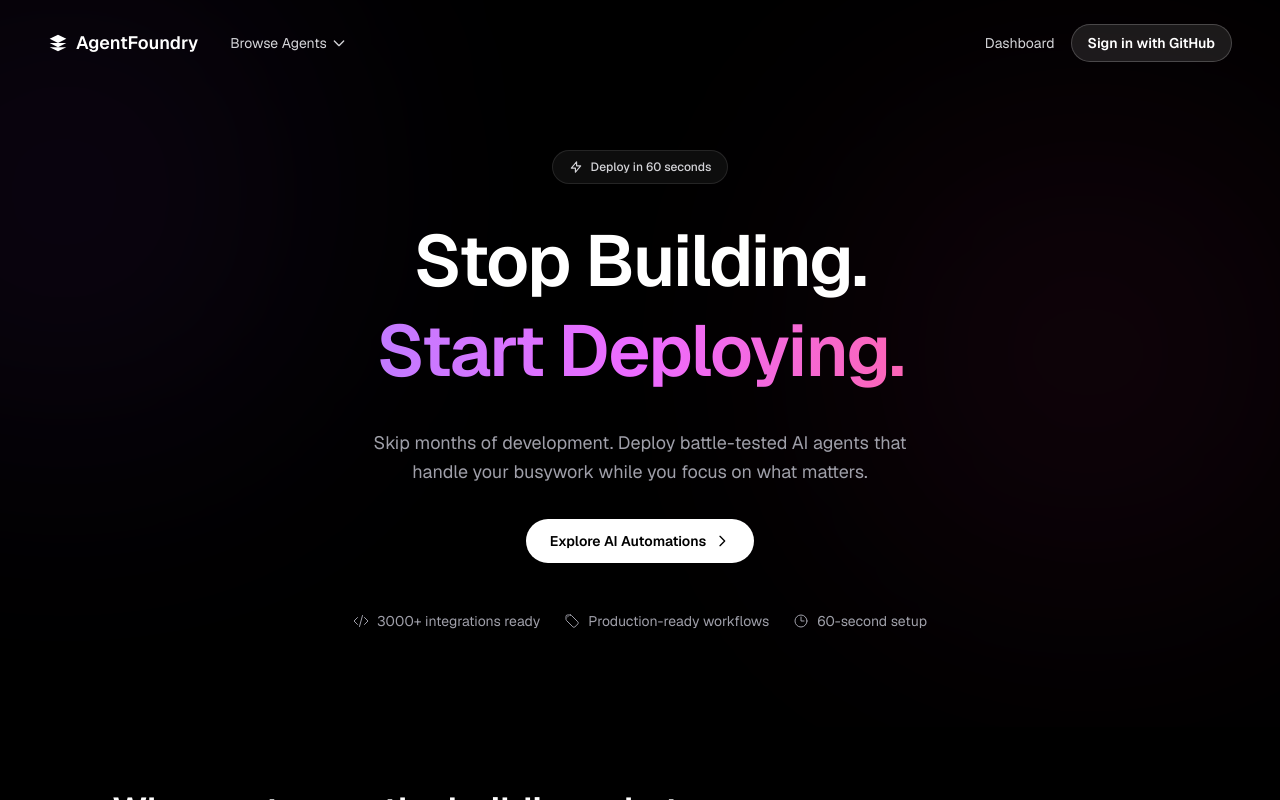
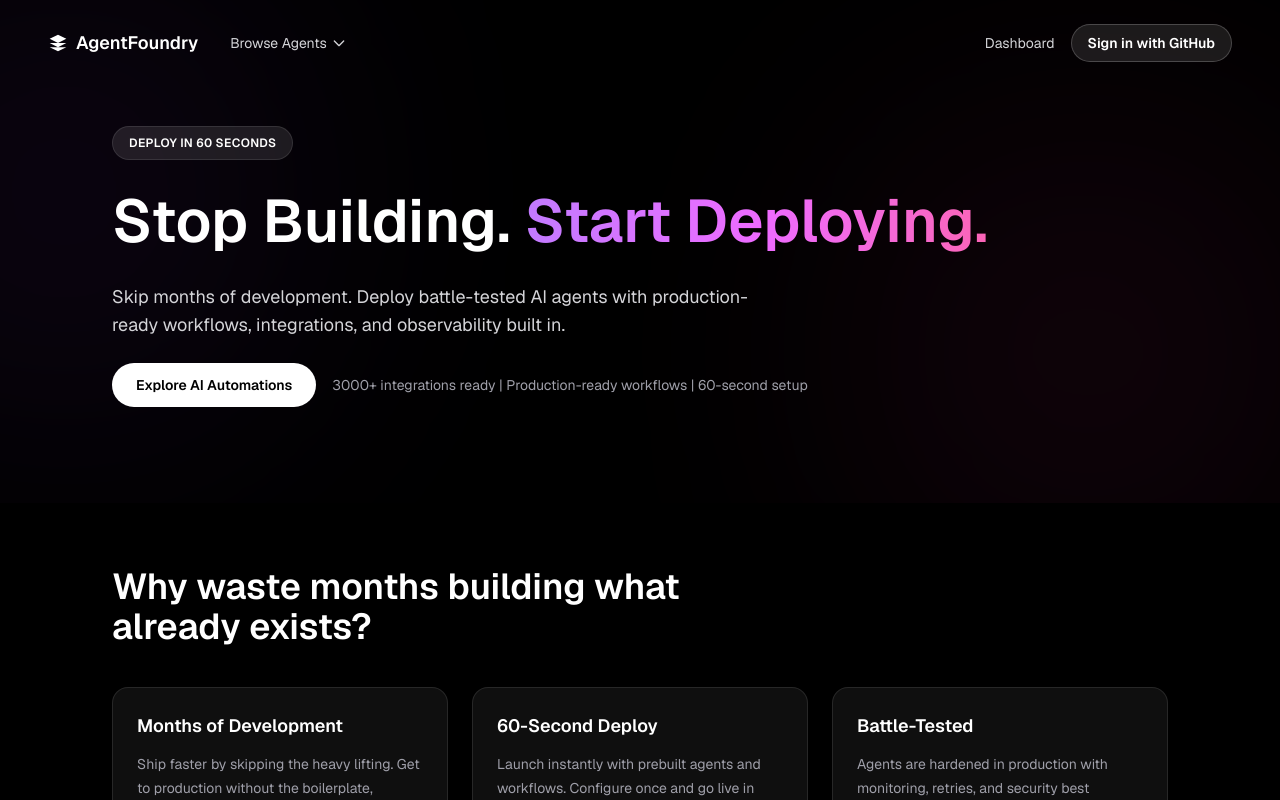
Before and after one commit to followmarkobot/agentfoundry, a Next.js app: page / in a window 1280 px wide. Shown: the top 800 px of the page. Built offline with nearby package versions, Linux system fonts and the light colour scheme.

Commit message:
Revert hero to original, keep dropdown menu

```diff
--- a/src/components/Hero.tsx
+++ b/src/components/Hero.tsx
@@ -1,58 +1,29 @@
 export default function Hero() {
   return (
-    <section className="relative mx-auto flex w-full max-w-4xl flex-col items-center gap-8 px-6 pb-24 pt-16 text-center md:px-12">
-      {/* Deploy badge */}
-      <span className="flex items-center gap-2 rounded-full border border-white/10 bg-white/5 px-4 py-2 text-xs font-medium text-zinc-300">
-        <svg className="h-3.5 w-3.5" fill="none" viewBox="0 0 24 24" stroke="currentColor" strokeWidth={2}>
-          <path strokeLinecap="round" strokeLinejoin="round" d="M13 10V3L4 14h7v7l9-11h-7z" />
-        </svg>
+    <section className="relative mx-auto flex w-full max-w-6xl flex-col gap-10 px-6 pb-24 pt-10 md:px-12">
+      <div className="flex flex-col gap-6">
+        <span className="w-fit rounded-full border border-white/10 bg-white/10 px-4 py-2 text-xs font-semibold uppercase tracking-wide text-white">
           Deploy in 60 seconds
         </span>
-
-      {/* Main headline */}
-      <h1 className="text-5xl font-semibold leading-tight tracking-tight text-white md:text-7xl">
-        Stop Building.
-        <br />
+        <h1 className="text-4xl font-semibold leading-tight text-white md:text-6xl">
+          Stop Building.{" "}
           <span className="bg-gradient-to-r from-purple-400 via-fuchsia-400 to-pink-400 bg-clip-text text-transparent">
             Start Deploying.
           </span>
         </h1>
-
-      {/* Subtitle */}
-      <p className="max-w-xl text-base leading-relaxed text-zinc-400 md:text-lg">
-        Skip months of development. Deploy battle-tested AI agents that handle
-        your busywork while you focus on what matters.
+        <p className="max-w-2xl text-base leading-7 text-zinc-300 md:text-lg">
+          Skip months of development. Deploy battle-tested AI agents with
+          production-ready workflows, integrations, and observability built in.
         </p>
-
-      {/* CTA Button */}
-      <button className="flex items-center gap-2 rounded-full bg-white px-6 py-3 text-sm font-semibold text-black transition hover:bg-zinc-200">
+        <div className="flex flex-wrap items-center gap-4">
+          <button className="rounded-full bg-white px-6 py-3 text-sm font-semibold text-black transition hover:bg-zinc-200">
             Explore AI Automations
-        <svg className="h-4 w-4" fill="none" viewBox="0 0 24 24" stroke="currentColor" strokeWidth={2}>
-          <path strokeLinecap="round" strokeLinejoin="round" d="M9 5l7 7-7 7" />
-        </svg>
           </button>
-
-      {/* Stats row */}
-      <div className="flex flex-wrap items-center justify-center gap-6 pt-4 text-sm text-zinc-400">
-        <span className="flex items-center gap-2">
-          <svg className="h-4 w-4" fill="none" viewBox="0 0 24 24" stroke="currentColor" strokeWidth={1.5}>
-            <path strokeLinecap="round" strokeLinejoin="round" d="M17.25 6.75L22.5 12l-5.25 5.25m-10.5 0L1.5 12l5.25-5.25m7.5-3l-4.5 16.5" />
-          </svg>
-          3000+ integrations ready
-        </span>
-        <span className="flex items-center gap-2">
-          <svg className="h-4 w-4" fill="none" viewBox="0 0 24 24" stroke="currentColor" strokeWidth={1.5}>
-            <path strokeLinecap="round" strokeLinejoin="round" d="M9.568 3H5.25A2.25 2.25 0 003 5.25v4.318c0 .597.237 1.17.659 1.591l9.581 9.581c.699.699 1.78.872 2.607.33a18.095 18.095 0 005.223-5.223c.542-.827.369-1.908-.33-2.607L11.16 3.66A2.25 2.25 0 009.568 3z" />
-            <path strokeLinecap="round" strokeLinejoin="round" d="M6 6h.008v.008H6V6z" />
-          </svg>
-          Production-ready workflows
-        </span>
-        <span className="flex items-center gap-2">
-          <svg className="h-4 w-4" fill="none" viewBox="0 0 24 24" stroke="currentColor" strokeWidth={1.5}>
-            <path strokeLinecap="round" strokeLinejoin="round" d="M12 6v6h4.5m4.5 0a9 9 0 11-18 0 9 9 0 0118 0z" />
-          </svg>
-          60-second setup
-        </span>
+          <p className="text-sm text-zinc-400">
+            3000+ integrations ready | Production-ready workflows | 60-second
+            setup
+          </p>
+        </div>
       </div>
     </section>
   );
```
Lines whose indentation alone changed are shown as unchanged.
